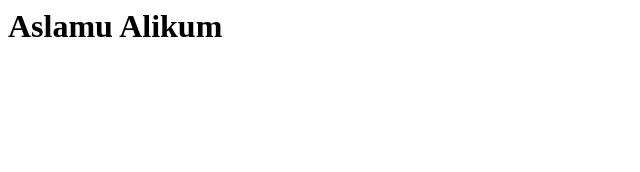
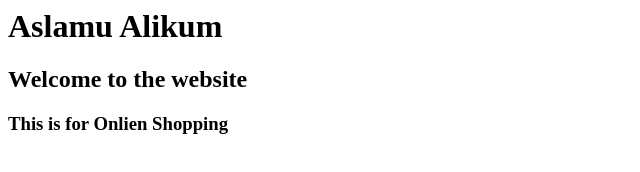
Before and after one commit to NaveedAhmadHematmal/OnlineShoppingApp, a plain HTML site: page index.html in a window 1280 px wide. Shown: the whole page, without its empty margins (0-640 px from the left). Drawn offline with Linux system fonts and the light colour scheme.

Commit message:
adds index code

```diff
--- a/index.html
+++ b/index.html
@@ -1 +1,3 @@
 <h1>Aslamu Alikum</h2>
+<h2>Welcome to the website</h2>
+<h3>This is for Onlien Shopping</h3>
--- a/style.css
+++ b/style.css
@@ -1 +1,2 @@
 /* all your styles are here */
+/* some code */
```
